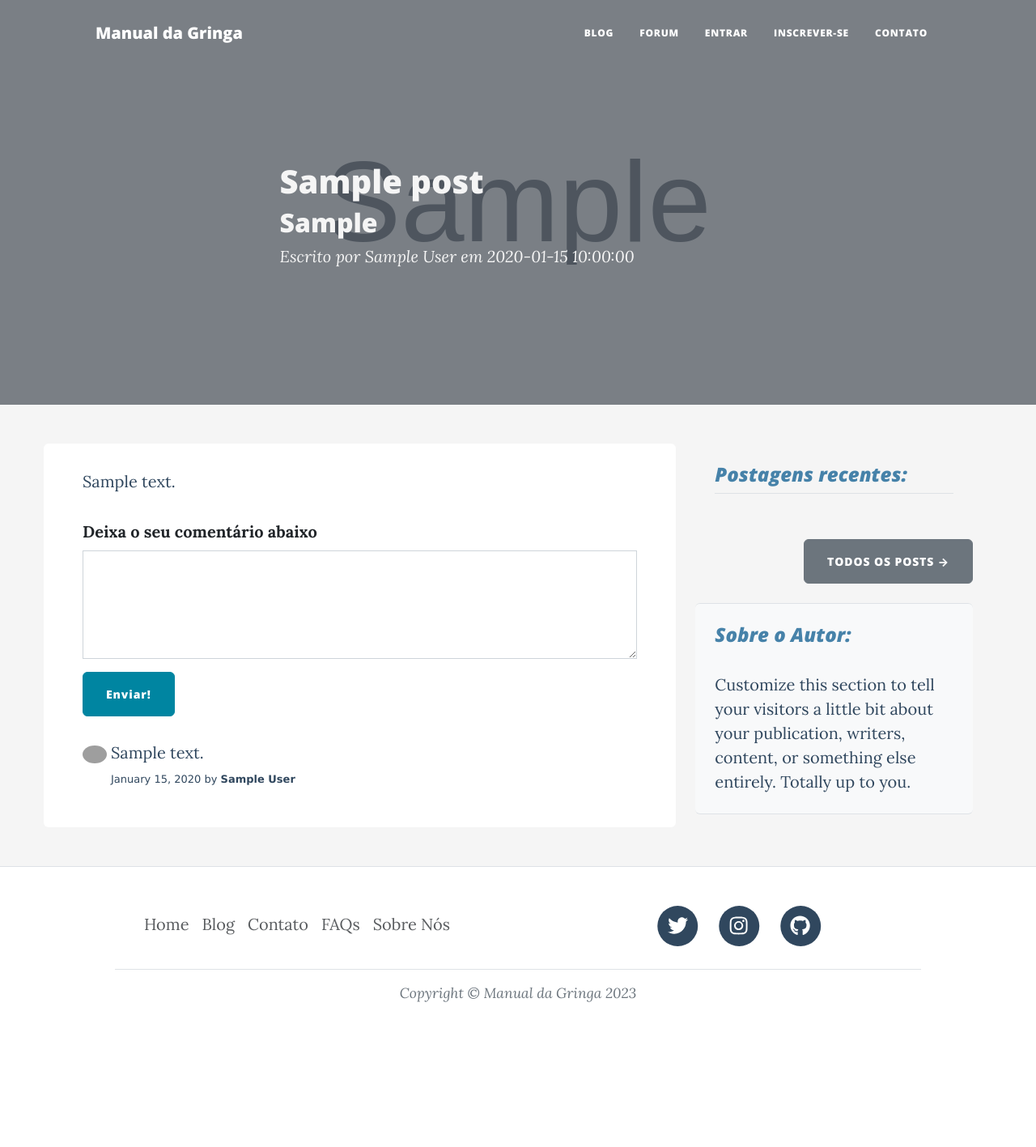
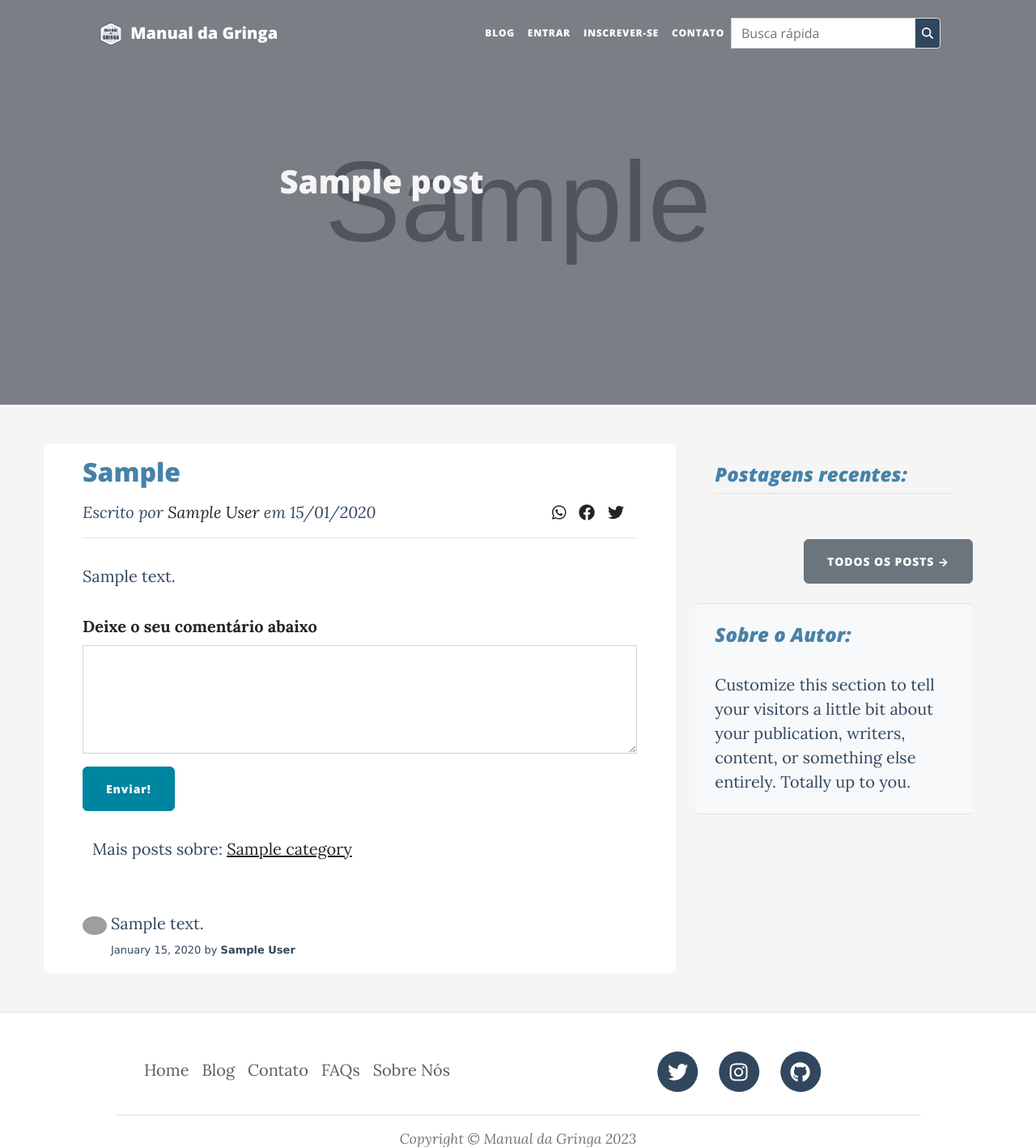
Before and after one commit to marcoveio-diadema/manualdagringa, a Flask app: page /post/1 in a window 1280 px wide. Shown: the top 1417 px of the page at 81% size. Before the commit the page ends 1238 px from the top, so only its background shows below. Run offline with Flask 3, Linux system fonts and the light colour scheme; tables that the repository leaves empty hold one stand-in row (values such as "Sample post"); grey boxes marked "Sample" are stand-in pictures; some libraries are stand-ins or nearby versions; grey boxes are pictures that could not be loaded.

Commit message:
styling in post.html and index.html

```diff
--- a/forms.py
+++ b/forms.py
@@ -39,7 +39,7 @@ class LoginForm(FlaskForm):
 
 # CommentForm so users can leave comments below posts
 class CommentForm(FlaskForm):
-    comment_text = TextAreaField("Deixa o seu comentário abaixo", validators=[DataRequired()], render_kw={"rows": 5, "cols": 30})
+    comment_text = TextAreaField("Deixe o seu comentário abaixo", validators=[DataRequired()], render_kw={"rows": 5, "cols": 30})
     submit = SubmitField("Enviar!")
 
 
--- a/main.py
+++ b/main.py
@@ -17,7 +17,7 @@ from db import db, User, BlogPost, Subscribe, Comment, Category, init_db
 
 # FLASK CONFIGURATION
 app = Flask(__name__)
-app.config['SECRET_KEY'] = '8BYkEfBA6O6donTGtgK86gTihBXox7C0sKR6b'
+app.config['SECRET_KEY'] = 'SECRET-KEY-HERE'
 app.config['SQLALCHEMY_DATABASE_URI'] = 'sqlite:///posts.db'
 ckeditor = CKEditor(app)
 Bootstrap5(app)
@@ -62,7 +62,6 @@ def admin_only(func):
 
 @app.route('/')
 def home():
-
     posts = BlogPost.query.order_by(BlogPost.date.desc()).all()
 
     return render_template("index.html", all_posts=posts, current_user=current_user)
@@ -84,6 +83,10 @@ def blog():
 def show_post(post_id):
     # current post
     requested_post = db.get_or_404(BlogPost, post_id)
+
+    # Fetch all unique categories
+    categories = db.session.query(Category.name).distinct().all()
+    categories = [category[0] for category in categories]
 
     # other posts
     other_posts = BlogPost.query.filter(BlogPost.id != post_id).order_by(BlogPost.date.desc()).all()
@@ -111,7 +114,7 @@ def show_post(post_id):
     comments = Comment.query.filter_by(post_id=post_id).all()
 
     return render_template("post.html", post=requested_post, current_user=current_user,
-                           form=comment_form, comments=comments, other_posts=other_posts)
+                           form=comment_form, comments=comments, other_posts=other_posts, all_categories=categories)
 
 
 @app.route("/delete-comment/<int:comment_id>", methods=["GET", "POST"])
@@ -317,6 +320,10 @@ def login():
     return render_template("login.html", form=form)
 
 
+#TODO - Subscribe route
+
+
+#TODO - Contact form to email
 @app.route('/contato')
 def contato():
     return render_template("contato.html")
--- a/static/css/estilos.css
+++ b/static/css/estilos.css
@@ -34,7 +34,27 @@ p, span, ul, li {
     text-shadow: #F05454 0 0 2px; !important;
 }
 
+.index-form {
+    border-radius: 10px !important;
+}
+
+.btn-index-nav {
+    background-color: #30475E !important;
+    color: white !important;
+}
+
 /* INDEX PAGE - FEATURES SECTION */
+
+.index-page-form {
+    border-radius: 12px !important;
+}
+@media only screen and (min-width: 1000px) {
+    .index-page-form {
+    min-width: 700px !important;
+    }
+}
+
+
 .features {
     background-color: #30475E;
 }
@@ -72,7 +92,7 @@ p, span, ul, li {
 }
 
 .search-card-text {
-    font-size: 0.5em !important
+    font-size: 0.6em !important
 }
 
 .category-search-text {
--- a/templates/blog.html
+++ b/templates/blog.html
@@ -39,9 +39,9 @@
                           <h3 class="card-subtitle mb-2">{{post.title}}</h3>
                           <p class="card-text">{{post.intro}}</p>
                       </a>
-                      <p class="small card-text">Postado por
+                      <p class="small card-text">Por:
                           <a href="{{ url_for('sobre_nos')}}">{{post.author.name}}
-                          </a>, {{post.date.strftime('%d/%m/%Y') }}
+                          </a><br>Data: {{post.date.strftime('%d/%m/%Y') }}
                           <!-- DELETE POST IF ADM -->
                           {% if current_user.id == 1%}
                           <a href="#"> Delete post ✘</a>
--- a/templates/blog_category.html
+++ b/templates/blog_category.html
@@ -42,7 +42,7 @@
                           <h4 class="card-subtitle mb-2">{{post.title}}</h4>
                           <p class="card-text small">{{post.intro}}</p>
                       </a>
-                      <p class="small card-text search-card-text">Postado por:
+                      <p class="small card-text">Por:
                           <a href="{{ url_for('sobre_nos')}}">{{post.author.name}}
                           </a> <br>
                           Data: {{post.date.strftime('%d/%m/%Y') }}
--- a/templates/header.html
+++ b/templates/header.html
@@ -48,7 +48,9 @@
     <!-- Navigation-->
     <nav class="navbar navbar-expand-lg navbar-light" id="mainNav">
       <div class="container px-4 px-lg-5">
-        <a class="navbar-brand" href="{{ url_for('home') }}">Manual da Gringa</a>
+        <a class="navbar-brand" href="{{ url_for('home') }}">
+            <img src="{{ url_for('static', filename='assets/img/manual_logo.png') }}" alt="" width="30" height="30" class="d-inline-block mx-1 align-text-top">
+            Manual da Gringa</a>
         <button
           class="navbar-toggler"
           type="button"
@@ -65,30 +67,30 @@
           <ul class="navbar-nav ms-auto py-4 py-lg-0">
               <li class="nav-item">
               <a
-                class="nav-link px-lg-3 py-3 py-lg-4"
+                class="nav-link px-lg-2 py-3 py-lg-4"
                 href="{{ url_for ('blog')}}"
                 >Blog</a>
 
             </li>
-              <li class="nav-item">
+             <!-- <li class="nav-item">
               <a
                 class="nav-link px-lg-3 py-3 py-lg-4"
                 href=#"
                 >Forum</a
               >
-            </li>
+            </li>-->
              <!-- Only show Login/Register if user is logged out. Otherwise, show "Log Out" -->
               {% if not current_user.is_authenticated: %}
             <li class="nav-item">
               <a
-                class="nav-link px-lg-3 py-3 py-lg-4"
+                class="nav-link px-lg-2 py-3 py-lg-4"
                 href="{{ url_for('login')}}"
                 >Entrar</a
               >
             </li>
             <li class="nav-item">
               <a
-                class="nav-link px-lg-3 py-3 py-lg-4"
+                class="nav-link px-lg-2 py-3 py-lg-4"
                 href="{{ url_for('sign_up')}}"
                 >Inscrever-se</a
               >
@@ -96,7 +98,7 @@
               {% else: %}
             <li class="nav-item">
               <a
-                class="nav-link px-lg-3 py-3 py-lg-4"
+                class="nav-link px-lg-2 py-3 py-lg-4"
                 href="{{ url_for('logout')}}"
                 >Sair</a
               >
@@ -104,13 +106,23 @@
             {% endif %}
             <li class="nav-item">
               <a
-                class="nav-link px-lg-3 py-3 py-lg-4"
+                class="nav-link px-lg-2 py-3 py-lg-4"
                 href="{{ url_for('contato')}}"
                 >Contato</a
               >
             </li>
           </ul>
         </div>
+          <!-- QUICK SEARCH FORM -->
+          <form class="d-flex d-none d-lg-block position-relative" method="POST" action="{{ url_for('search')}}">
+            {{ form.hidden_tag() }}
+            <div class="input-group index-form">
+                <input type="search" class="form-control" placeholder="Busca rápida" aria-label="Busca Rápida" name="busca">
+                <button class="btn btn-index-nav btn-sm text-uppercase border" type="submit">
+                    <i class="fas fa-search"></i> <!-- Font Awesome search icon -->
+                </button>
+            </div>
+          </form>
       </div>
     </nav>
   </body>
--- a/templates/post.html
+++ b/templates/post.html
@@ -8,24 +8,49 @@
       <div class="col-md-10 col-lg-8 col-xl-7">
         <div>
           <h1 class="post-heading">{{post.title}}</h1>
-          <h2 class="subheading post-heading">{{post.intro}}</h2>
-          <span class="meta post-heading fst-italic"
-            >Escrito por
-            <a href="{{ url_for('sobre_nos')}}" class="post-heading">{{post.author.name}} </a>
-            em {{post.date}}
-          </span>
         </div>
       </div>
     </div>
   </div>
 </header>
 
-<!-- POST CONTENT -->
+<!-- ARTICLE CONTENT -->
 <section class="section-show-post py-5">
     <article>
       <div class="container px-2 justify-content-center">
         <div class="row gx-4 gx-lg-5 justify-content-center">
           <div class="col-md-8 col-lg-6 col-xl-8 px-5 bg-white rounded">
+              <h2 class="subheading mt-3">{{post.intro}}</h2>
+              <!-- META AND SHARE ICONS -->
+              <div class="d-flex justify-content-between align-items-center mt-3">
+                  <span class="meta fst-italic">Escrito por
+                    <a href="{{ url_for('sobre_nos')}}" class="">{{post.author.name}} </a>
+                    em {{post.date.strftime('%d/%m/%Y')}}
+                  </span>
+                    <!-- Social Media Icons -->
+                    <div class="d-flex">
+                        <!-- WhatsApp -->
+                        <a href="whatsapp://send?text={{post.intro}} - {{ url_for('show_post', post_id=post.id, _external=True) }}"
+                           class="me-3" title="Compartilhar no WhatsApp" >
+                            <i class="fab fa-whatsapp"></i>
+                        </a>
+
+                        <!-- Facebook -->
+                        <a href="https://www.facebook.com/sharer/sharer.php?u={{ url_for('show_post', post_id=post.id, _external=True) }}"
+                           class="me-3" title="Compartilhar no Facebook" target="_blank">
+                            <i class="fab fa-facebook"></i>
+                        </a>
+
+                        <!-- Twitter -->
+                        <a href="https://twitter.com/intent/tweet?url={{ url_for('show_post', post_id=post.id, _external=True) }}&text={{post.intro}}"
+                           class="me-3" title="Compartilhar no Twitter" target="_blank">
+                            <i class="fab fa-twitter"></i>
+                        </a>
+                    </div>
+                </div>
+
+              <hr class="w-80">
+              <!-- POST CONTENT -->
               <p>
                   {{ post.body|safe }}
               </p>
@@ -44,6 +69,14 @@
             <!-- Comments Area -->
               {{ ckeditor.load() }} {{ ckeditor.config(name='comment_text') }}
               {{ render_form(form, novalidate=True, button_map={"submit": "primary"}) }}
+
+              <!-- SHOW AND GO TO CATEGORY PAGE -->
+              <div class="container">
+                    <p class="list-group-item">Mais posts sobre:
+                        <a href="{{ url_for('post_category', category_name=post.category.name) }}">{{ post.category.name }}</a>
+                    </p>
+              </div>
+
 
             <div class="comment">
               <!-- Show all the comments on a post -->
```
Also changed, not shown: templates/index.html (+13 -6 lines).
